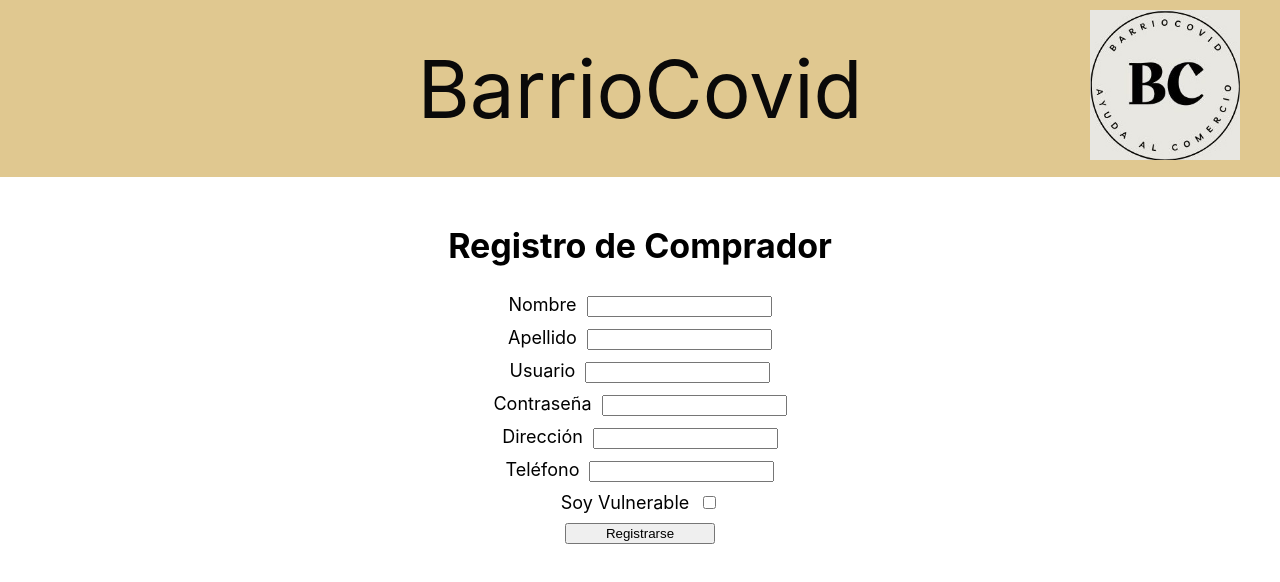
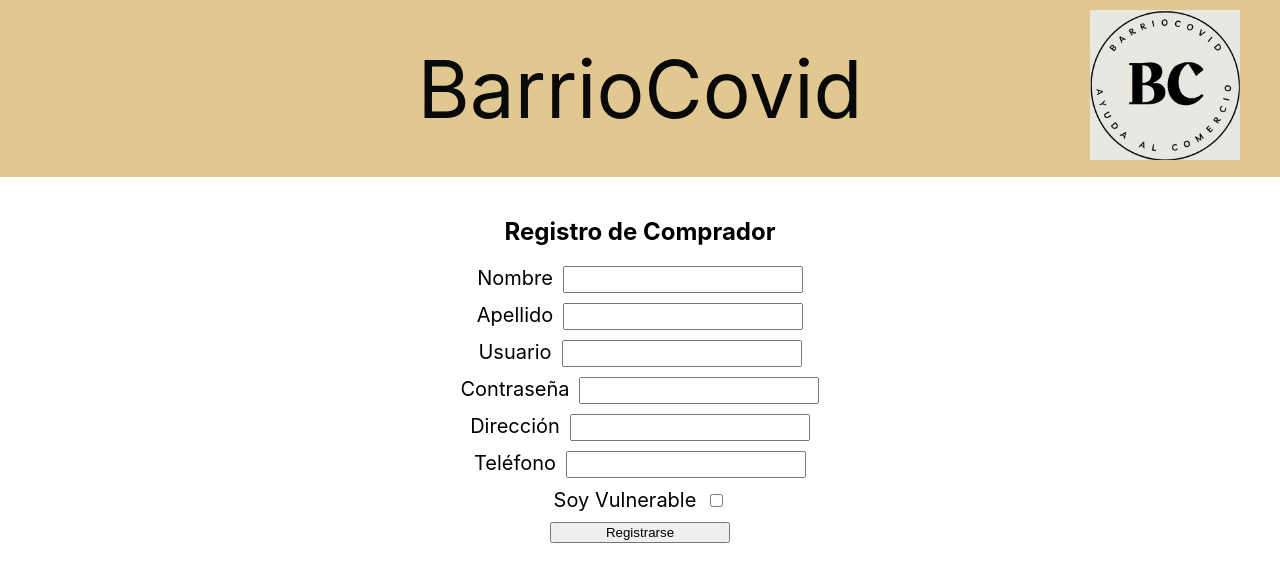
Before and after one commit to Santi-ortega/BarrioCovid_Grupo23_ISST_23-24, a React (Create React App) app: page /registro_comprador in a window 1280 px wide. Shown: the top 582 px of the page. Built offline with nearby package versions, Linux system fonts and the light colour scheme.

Commit message:
Repaso de cosas

```diff
--- a/src/App.js
+++ b/src/App.js
@@ -3,6 +3,7 @@ import './App.css';
 import { BrowserRouter, Routes, Route } from "react-router-dom";
 import Portada from './portada';
 import Registro_Comprador from "./registro_comprador";
+import Login from './login';
 function App() {
   return (
     <div className="App">
@@ -15,6 +16,7 @@ function App() {
           <Routes>
             <Route path="/" element={<Portada />} />
             <Route path="/registro_comprador" element={<Registro_Comprador />} />
+            <Route path="/login" element={<Login />} />
           </Routes>
         </BrowserRouter>
 
--- /dev/null
+++ b/src/login.css
@@ -0,0 +1,15 @@
+.form-group {
+    margin-bottom: 24px; /* Espacio entre las filas */
+  }
+
+.parametro_inicio_sesion {
+    margin-right: 10px; /* Espacio entre el label y el input */
+    font-size: 1.5rem;
+  }
+
+  input {
+    font-size: 18px; /* Tamaño de fuente más grande para los inputs */
+  }
+  button[type="submit"] {
+    width: 180px; /* Establece un ancho fijo para el botón */
+  }
--- /dev/null
+++ b/src/login.js
@@ -0,0 +1,28 @@
+import React, { useState } from 'react';
+import { useNavigate } from 'react-router-dom';
+import {Link} from "react-router-dom";
+import './login.css'
+function Login() {
+    return (
+      <div>
+        <h1>Inicio de sesión</h1>
+        <br></br>
+        <form>
+          <div className="form-group">
+            <label className='parametro_inicio_sesion' htmlFor="usuario">Usuario:</label>
+            <input type="text" id="usuario" />
+          </div>
+          <div className="form-group">
+            <label className='parametro_inicio_sesion' htmlFor="contraseña">Contraseña:</label>
+            <input type="password" id="contraseña" />
+          </div>
+          <div className="form-group">
+            <button type="submit">Aceptar</button>
+          </div>
+        </form>
+      </div>
+    );
+  }
+
+
+export default Login;
--- a/src/portada.css
+++ b/src/portada.css
@@ -1,5 +1,5 @@
 .portada_frases{
-    font-size: 2rem;
+    font-size: 1.5rem;
     margin-bottom: 40px
   }
 .buttonContainer{
--- a/src/portada.js
+++ b/src/portada.js
@@ -8,20 +8,21 @@ function Portada() {
         <h1 className="portada_frases">¡Bienvenido a BarrioCovid! Si quiere iniciar sesión pulse en el botón asignado a su rol:</h1>
         <br/>
         <div className="buttonContainer">
-          <button>Comprador</button>
-
-          <button>Vendedor</button>
-
-          <button>Voluntario</button>
+          <NavLink to="/login">
+            <button>Comprador</button>
+          </NavLink>
+          <NavLink to="/login">
+            <button>Vendedor</button>
+          </NavLink>
+          <NavLink to="/login">
+            <button>Voluntario</button>
+          </NavLink>
         </div>
-
         <h1 className="portada_frases">Si no tiene cuenta, registrese:</h1>
-
         <div className="buttonContainer">
         <NavLink to="/registro_comprador">
-          <button type="submit">Comprador</button>
+          <button>Comprador</button>
         </NavLink>
-
         <NavLink to="/registro_vendedor">
             <button>Vendedor</button>
         </NavLink>
--- a/src/registro_comprador.js
+++ b/src/registro_comprador.js
@@ -5,34 +5,34 @@ import './registros.css';
 function Registro_Comprador() {
     return (
         <div>
-          <h2>Registro de Comprador</h2>
+          <h2 className='inicio_registro'>Registro de Comprador</h2>
           <form className='form'>
             <div className='apartado'>
-              <label>Nombre</label>
+              <label className='parametro_registro_comprador'>Nombre</label>
               <input type="text"/>
             </div>
             <div className='apartado'>
-              <label>Apellido</label>
+              <label className='parametro_registro_comprador'>Apellido</label>
               <input type="text"/>
             </div>
             <div className='apartado'>
-              <label>Usuario</label>
+              <label className='parametro_registro_comprador'>Usuario</label>
               <input type="text" />
             </div>
             <div className='apartado'>
-              <label>Contraseña</label>
+              <label className='parametro_registro_comprador'>Contraseña</label>
               <input type="password"/>
             </div>
             <div className='apartado'>
-              <label>Dirección</label>
+              <label className='parametro_registro_comprador'>Dirección</label>
               <input type="text" />
             </div>
             <div className='apartado'>
-              <label>Teléfono</label>
+              <label className='parametro_registro_comprador'>Teléfono</label>
               <input type="text" />
             </div>
             <div className='apartado'>
-              <label>Soy Vulnerable</label>
+              <label className='parametro_registro_comprador'>Soy Vulnerable</label>
               <input type="checkbox"/>
             </div>
             <button type="submit">Registrarse</button>
--- a/src/registros.css
+++ b/src/registros.css
@@ -6,11 +6,11 @@
 
   .apartado {
     margin-bottom: 10px; /* Espacio entre grupos de campos */
-    font-size: 18px;
+    font-size: 20px;
   }
 
-  label {
-    flex-basis: 150px; /* Ancho del label */
+.parametro_registro_comprador{
+    flex-basis: 120px; /* Ancho del label */
     margin-right: 10px; /* Espacio entre label e input */
   }
 
@@ -18,6 +18,6 @@
     width: 150px; /* Establece un ancho fijo para el botón */
   }
 
-  h2 {
-    font-size: 34px; /* Establece el tamaño de la fuente en 24px */
+.inicio_registro {
+    font-size: 24px; /* Establece el tamaño de la fuente en 24px */
   }
```
